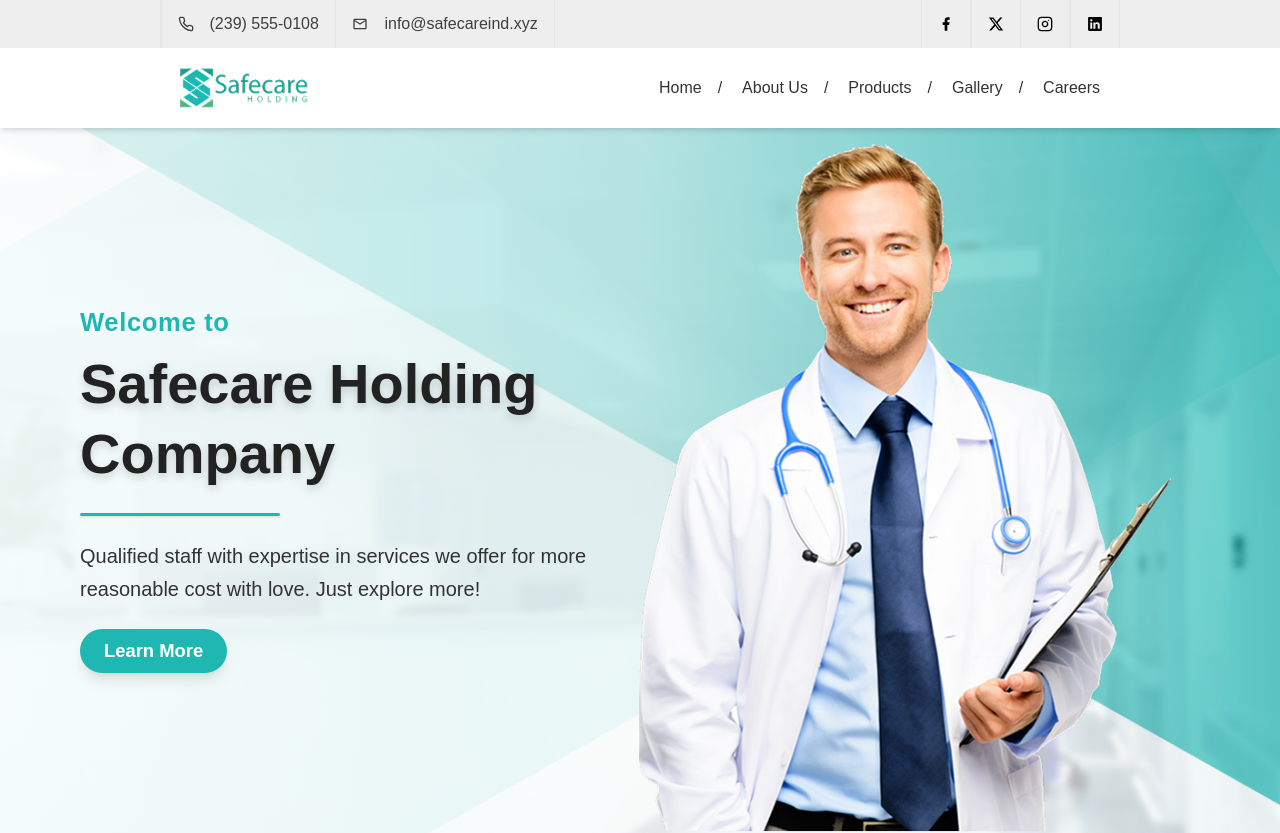
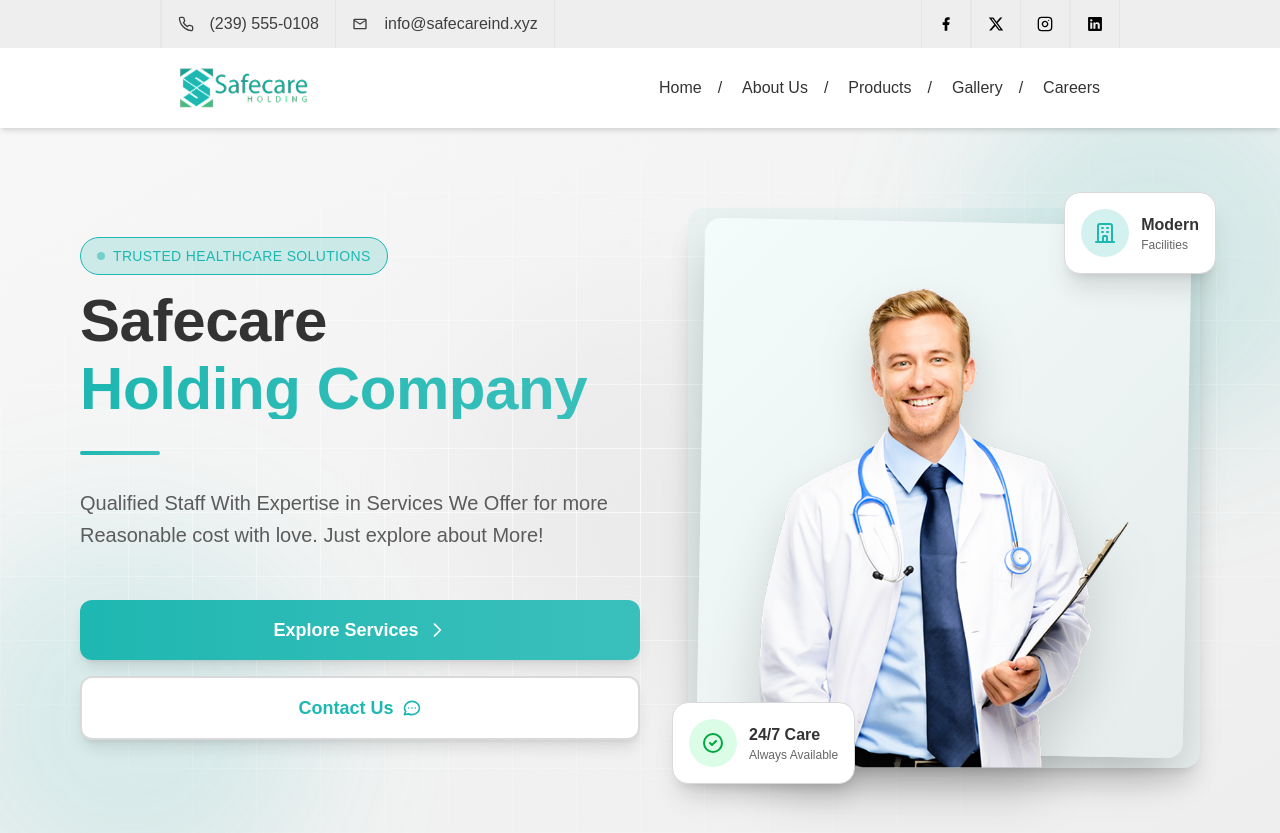
Before and after one commit to Sana-Ahmad1771/safecareholding, a Next.js app: page / in a window 1280 px wide. Shown: the top 833 px of the page. Built offline with nearby package versions, Linux system fonts and the light colour scheme.

Commit message:
herosection chnged

```diff
--- a/src/app/components/pages/home/HeroSection.jsx
+++ b/src/app/components/pages/home/HeroSection.jsx
@@ -5,68 +5,179 @@
 export const HeroSection = () => {
   return (
     <section
-      className="relative w-full bg-white overflow-hidden bg-cover bg-center bg-no-repeat flex items-center justify-center"
+      className="relative w-full overflow-hidden flex items-center justify-center bg-gradient-to-br from-gray-9 to-gray-7"
       aria-label="Hero Section"
       style={{
-        backgroundImage: "url('/Herosection-bg.png')",
         minHeight: "calc(100vh - 80px)",
         height: "calc(100vh - 80px)",
       }}
     >
-      {/* Overlay for better text contrast */}
+      {/* Geometric background elements */}
+      <div className="absolute inset-0 overflow-hidden" aria-hidden="true">
+        <div className="absolute -top-16 -right-16 w-64 h-64 sm:w-72 sm:h-72 md:w-80 md:h-80 lg:w-96 lg:h-96 bg-primary/20 rounded-full mix-blend-multiply filter blur-3xl opacity-70 animate-blob"></div>
+        <div className="absolute -bottom-16 -left-16 w-64 h-64 sm:w-72 sm:h-72 md:w-80 md:h-80 lg:w-96 lg:h-96 bg-accent/20 rounded-full mix-blend-multiply filter blur-3xl opacity-70 animate-blob animation-delay-2000"></div>
+        <div className="absolute top-1/2 left-1/2 -translate-x-1/2 -translate-y-1/2 w-64 h-64 sm:w-72 sm:h-72 md:w-80 md:h-80 lg:w-96 lg:h-96 bg-gray-8 rounded-full mix-blend-multiply filter blur-3xl opacity-70 animate-blob animation-delay-4000"></div>
+      </div>
+
+      {/* Grid pattern overlay */}
       <div
-        className="absolute inset-0 bg-gradient-to-r from-white/80 via-white/60 to-transparent pointer-events-none"
+        className="absolute inset-0 bg-[linear-gradient(rgba(255,255,255,0.7)_1px,transparent_1px),linear-gradient(90deg,rgba(255,255,255,0.7)_1px,transparent_1px)] bg-[size:40px_40px] sm:bg-[size:56px_56px] lg:bg-[size:64px_64px] [mask-image:radial-gradient(ellipse_70%_60%_at_50%_50%,black,transparent)]"
         aria-hidden="true"
-      />
+      ></div>
 
       {/* Main Content */}
-      <div className="relative z-10 flex flex-col lg:flex-row items-center justify-center h-full px-4 sm:px-8 lg:px-20 py-4 gap-6 w-full max-w-7xl mx-auto">
+      <div className="relative z-10 flex flex-col lg:flex-row items-center justify-between h-full px-4 sm:px-6 md:px-8 lg:px-12 xl:px-20 py-4 sm:py-8 w-full max-w-7xl mx-auto">
+
         {/* Text Section */}
-        <div className="text-center lg:text-left max-w-xl animate-fadeIn flex flex-col justify-center h-full">
-          <p
-            className="font-semibold text-[#1eb7b1] tracking-wide mb-2"
-            style={{ fontSize: "clamp(1rem, 2vw, 1.75rem)" }}
+        <div className="text-center lg:text-left max-w-2xl lg:max-w-none lg:w-1/2 flex flex-col justify-center h-full space-y-4 sm:space-y-6 lg:space-y-8 py-4 lg:py-8">
+          {/* Badge */}
+          <div className="inline-flex items-center gap-2 px-3 py-2 sm:px-4 sm:py-2 rounded-full bg-primary-20 border border-primary mb-2 sm:mb-4 mx-auto lg:mx-0 w-fit">
+            <div className="w-1.5 h-1.5 sm:w-2 sm:h-2 bg-primary rounded-full animate-pulse"></div>
+            <span className="font-medium text-primary text-xs sm:text-sm tracking-wide">
+              TRUSTED HEALTHCARE SOLUTIONS
+            </span>
+          </div>
+
+          {/* Headings */}
+          <div className="space-y-2 sm:space-y-4">
+            <h1 className="font-bold text-dark-2 leading-tight tracking-tight">
+              <span className="block text-2xl xs:text-3xl sm:text-4xl md:text-5xl lg:text-5xl xl:text-6xl 2xl:text-7xl">
+                Safecare
+              </span>
+              <span className="block text-2xl xs:text-3xl sm:text-4xl md:text-5xl lg:text-5xl xl:text-6xl 2xl:text-7xl bg-gradient-to-r from-primary to-accent bg-clip-text text-transparent mt-1 sm:mt-2">
+                Holding Company
+              </span>
+            </h1>
+          </div>
+
+          {/* Divider */}
+          <div className="w-16 sm:w-20 h-1 bg-gradient-to-r from-primary to-accent rounded-full mx-auto lg:mx-0 shadow-lg"></div>
+
+          {/* Description */}
+          <p className="max-w-xl mx-auto lg:mx-0 font-light text-dark-5 leading-relaxed text-sm sm:text-base md:text-lg lg:text-lg xl:text-xl">
+            Qualified Staff With Expertise in Services We Offer for more
+            Reasonable cost with love. Just explore about More!
+          </p>
+
+          {/* CTA Buttons */}
+          <div className="flex flex-col xs:flex-row gap-3 sm:gap-4 justify-center lg:justify-start pt-2 sm:pt-4">
+            <a
+              href="#services"
+              className="inline-flex items-center justify-center px-5 py-3 sm:px-6 sm:py-3 md:px-8 md:py-4 bg-gradient-to-r from-primary to-accent hover:from-primary/90 hover:to-accent/90 text-white font-semibold rounded-xl shadow-lg hover:shadow-xl transition-all duration-300 hover:scale-105 focus:outline-none focus:ring-4 focus:ring-primary-20 text-sm sm:text-base md:text-lg"
             >
-            Welcome to
-          </p>
-          <h1
-            className="font-extrabold text-[#222] leading-tight drop-shadow-lg mb-4"
-            style={{ fontSize: "clamp(2rem, 5vw, 3.5rem)" }}
+              Explore Services
+              <svg
+                className="w-4 h-4 sm:w-5 sm:h-5 ml-2"
+                fill="none"
+                stroke="currentColor"
+                viewBox="0 0 24 24"
               >
-            Safecare Holding
-            <br />
-            Company
-          </h1>
-          <div className="mt-2 mb-6 mx-auto lg:mx-0 w-24 sm:w-40 md:w-60 lg:w-[200px] h-[3px] bg-[#1eb7b1] rounded-full shadow" />
-          <p
-            className="max-w-[600px] mx-auto lg:mx-0 font-normal text-[#333] leading-relaxed mb-6"
-            style={{ fontSize: "clamp(0.9rem, 2vw, 1.25rem)" }}
+                <path
+                  strokeLinecap="round"
+                  strokeLinejoin="round"
+                  strokeWidth={2}
+                  d="M9 5l7 7-7 7"
+                />
+              </svg>
+            </a>
+            <a
+              href="#contact"
+              className="inline-flex items-center justify-center px-5 py-3 sm:px-6 sm:py-3 md:px-8 md:py-4 bg-white text-primary font-semibold rounded-xl border-2 border-gray-3 shadow-lg hover:shadow-xl transition-all duration-300 hover:scale-105 focus:outline-none focus:ring-4 focus:ring-gray-2-20 text-sm sm:text-base md:text-lg"
             >
-            Qualified staff with expertise in services we offer for more
-            <br className="hidden sm:block" />
-            reasonable cost with love. Just explore more!
-          </p>
-          {/* CTA Button */}
-          <a
-            href="#about"
-            className="inline-block xl:w-fit px-6 py-2 bg-[#1eb7b1] text-white font-semibold rounded-full shadow-lg hover:bg-[#159a95] transition-colors duration-200 focus:outline-none focus:ring-2 focus:ring-[#1eb7b1] focus:ring-offset-2 text-base"
-            aria-label="Learn more about Safecare Holding"
-            style={{ fontSize: "clamp(1rem, 2vw, 1.15rem)" }}
+              Contact Us
+              <svg
+                className="w-4 h-4 sm:w-5 sm:h-5 ml-2"
+                fill="none"
+                stroke="currentColor"
+                viewBox="0 0 24 24"
               >
-            Learn More
+                <path
+                  strokeLinecap="round"
+                  strokeLinejoin="round"
+                  strokeWidth={2}
+                  d="M8 12h.01M12 12h.01M16 12h.01M21 12c0 4.418-4.03 8-9 8a9.863 9.863 0 01-4.255-.949L3 20l1.395-3.72C3.512 15.042 3 13.574 3 12c0-4.418 4.03-8 9-8s9 3.582 9 8z"
+                />
+              </svg>
             </a>
           </div>
+        </div>
 
-        {/* Banner main image */}
-        <div className="relative w-full lg:w-auto flex-1 h-full flex items-end justify-center">
-          <div className="relative w-full max-w-[220px] sm:max-w-[320px] md:max-w-[420px] lg:max-w-[539px] h-full max-h-[calc(100vh-80px)]">
+        {/* Image Section */}
+        <div className="relative w-full lg:w-1/2 h-[200px] xs:h-[240px] sm:h-[320px] md:h-[380px] lg:h-[480px] xl:h-[560px] 2xl:h-[640px] flex items-end justify-center mt-4 sm:mt-6 lg:mt-0 lg:pl-8 xl:pl-12">
+          <div className="relative w-full max-w-xs xs:max-w-sm sm:max-w-md md:max-w-lg lg:max-w-xl h-full">
+            {/* Background cards */}
+            <div className="absolute inset-0 bg-gradient-to-br from-white to-gray-7 rounded-2xl shadow-2xl rotate-1 scale-95"></div>
+            <div className="absolute inset-0 bg-gradient-to-br from-primary/5 to-accent/5 rounded-2xl shadow-xl"></div>
+
+            {/* Main Image */}
+            <div className="relative h-full flex items-end justify-center">
               <Image
                 src="/hero-men.png"
-              alt="Smiling healthcare professional representing Safecare Holding"
-              fill
+                alt="Professional healthcare expert from Safecare Holding Company"
+                width={500}
+                height={600}
+                className="object-contain object-bottom w-auto h-full max-h-[180px] xs:max-h-[220px] sm:max-h-[280px] md:max-h-[340px] lg:max-h-[400px] xl:max-h-[480px] 2xl:max-h-[540px] drop-shadow-2xl"
                 priority
-              className="object-contain"
               />
+            </div>
+
+            {/* Floating card bottom-left */}
+            <div className="absolute -bottom-2 -left-2 xs:-bottom-3 xs:-left-3 sm:-bottom-4 sm:-left-4 bg-white rounded-xl sm:rounded-2xl p-2 sm:p-3 md:p-4 shadow-xl border border-gray-3">
+              <div className="flex items-center gap-2 sm:gap-3">
+                <div className="w-8 h-8 sm:w-10 sm:h-10 md:w-12 md:h-12 bg-green-100 rounded-full flex items-center justify-center">
+                  <svg
+                    className="w-4 h-4 sm:w-5 sm:h-5 md:w-6 md:h-6 text-green-600"
+                    fill="none"
+                    stroke="currentColor"
+                    viewBox="0 0 24 24"
+                  >
+                    <path
+                      strokeLinecap="round"
+                      strokeLinejoin="round"
+                      strokeWidth={2}
+                      d="M9 12l2 2 4-4m6 2a9 9 0 11-18 0 9 9 0 0118 0z"
+                    />
+                  </svg>
+                </div>
+                <div>
+                  <div className="font-semibold text-dark-2 text-xs sm:text-sm md:text-base">
+                    24/7 Care
+                  </div>
+                  <div className="text-xs text-dark-6">
+                    Always Available
+                  </div>
+                </div>
+              </div>
+            </div>
+
+            {/* Floating card top-right */}
+            <div className="absolute -top-2 -right-2 xs:-top-3 xs:-right-3 sm:-top-4 sm:-right-4 bg-white rounded-xl sm:rounded-2xl p-2 sm:p-3 md:p-4 shadow-xl border border-gray-3">
+              <div className="flex items-center gap-2 sm:gap-3">
+                <div className="w-8 h-8 sm:w-10 sm:h-10 md:w-12 md:h-12 bg-primary-20 rounded-full flex items-center justify-center">
+                  <svg
+                    className="w-4 h-4 sm:w-5 sm:h-5 md:w-6 md:h-6 text-primary"
+                    fill="none"
+                    stroke="currentColor"
+                    viewBox="0 0 24 24"
+                  >
+                    <path
+                      strokeLinecap="round"
+                      strokeLinejoin="round"
+                      strokeWidth={2}
+                      d="M19 21V5a2 2 0 00-2-2H7a2 2 0 00-2 2v16m14 0h2m-2 0h-5m-9 0H3m2 0h5M9 7h1m-1 4h1m4-4h1m-1 4h1m-5 10v-5a1 1 0 011-1h2a1 1 0 011 1v5m-4 0h4"
+                    />
+                  </svg>
+                </div>
+                <div>
+                  <div className="font-semibold text-dark-2 text-xs sm:text-sm md:text-base">
+                    Modern
+                  </div>
+                  <div className="text-xs text-dark-6">
+                    Facilities
+                  </div>
+                </div>
+              </div>
+            </div>
           </div>
         </div>
       </div>
```
Lines whose indentation alone changed are shown as unchanged.
